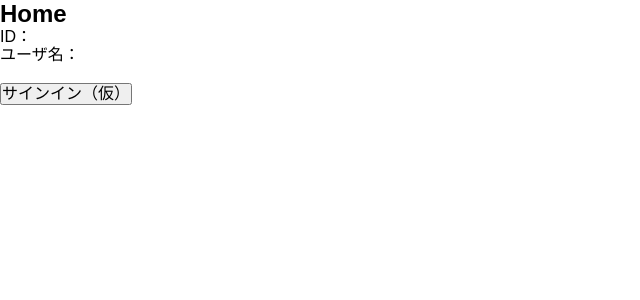
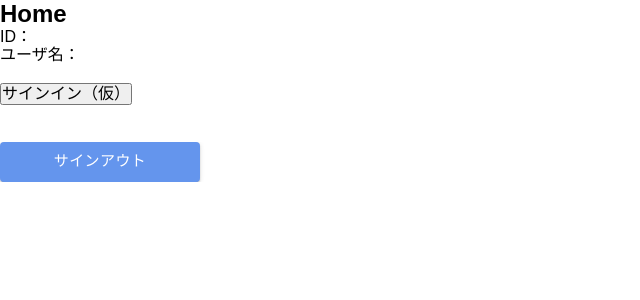
Before and after one commit to PepeikeDeteron/NextEC, a Next.js app: page / in a window 1280 px wide. Shown: the top 300 px of the page, without its empty margins (0-640 px from the left). Built offline with nearby package versions, Linux system fonts and the light colour scheme; no server answers.

Commit message:
サインアウト機能を実装, サインアップ画面で既に登録済みのメールアドレスが入力された場合にサインイン画面に遷移するように改良

```diff
--- /dev/null
+++ b/src/components/templates/SignOut/index.tsx
@@ -0,0 +1,60 @@
+import React from 'react';
+import { useDispatch } from 'react-redux';
+import { useRouter } from 'next/router';
+import styled from 'styled-components';
+import { signOut as authSignOut } from '@firebase/auth';
+import { auth } from '@/lib/firebase';
+import { signOut } from '@/modules/user/userSlice';
+import RegisterButton from '@/components/atoms/RegisterButton';
+import Spacer from '@/components/atoms/Spacer';
+
+type ContainerProps = {
+  onSignOut?: () => void;
+};
+
+type Props = {
+  className?: string;
+} & ContainerProps;
+
+const Component: React.VFC<Props> = (props) => {
+  const { onSignOut } = props;
+  return (
+    <>
+      <Spacer height={32} />
+      <div className={'center'}>
+        <RegisterButton
+          label="サインアウト"
+          color="primary"
+          onClick={onSignOut}
+        />
+      </div>
+    </>
+  );
+};
+
+const StyledComponent = styled(Component)`
+  & .center {
+    margin: 0 auto;
+    text-align: center;
+  }
+`;
+
+const Container: React.VFC<ContainerProps> = () => {
+  const dispatch = useDispatch();
+  const router = useRouter();
+
+  const onSignOut = async () => {
+    authSignOut(auth);
+    dispatch(signOut());
+
+    router.push('/SignIn');
+  };
+
+  const containerProps = {
+    onSignOut,
+  };
+
+  return <StyledComponent {...{ ...containerProps }} />;
+};
+
+export default Container;
--- a/src/components/templates/SignUp/index.tsx
+++ b/src/components/templates/SignUp/index.tsx
@@ -168,7 +168,11 @@ const Container: React.VFC<ContainerProps> = () => {
           (pw) => pw === EmailAuthProvider.EMAIL_PASSWORD_SIGN_IN_METHOD
         ) !== -1
       ) {
-        alert('メールアドレスが既に登録されています。');
+        alert(
+          'メールアドレスが既に登録されています。サインインを続行してください。'
+        );
+
+        router.push('/SignIn');
         return false;
       }
 
--- a/src/pages/Home/index.tsx
+++ b/src/pages/Home/index.tsx
@@ -1,4 +1,5 @@
 import Head from 'next/head';
+import SignOut from '@/components/templates/SignOut';
 import Template from '@/components/templates/Home';
 
 const Home: React.VFC = () => {
@@ -8,6 +9,7 @@ const Home: React.VFC = () => {
         <title>ホーム画面</title>
       </Head>
       <Template />
+      <SignOut />
     </>
   );
 };
```
